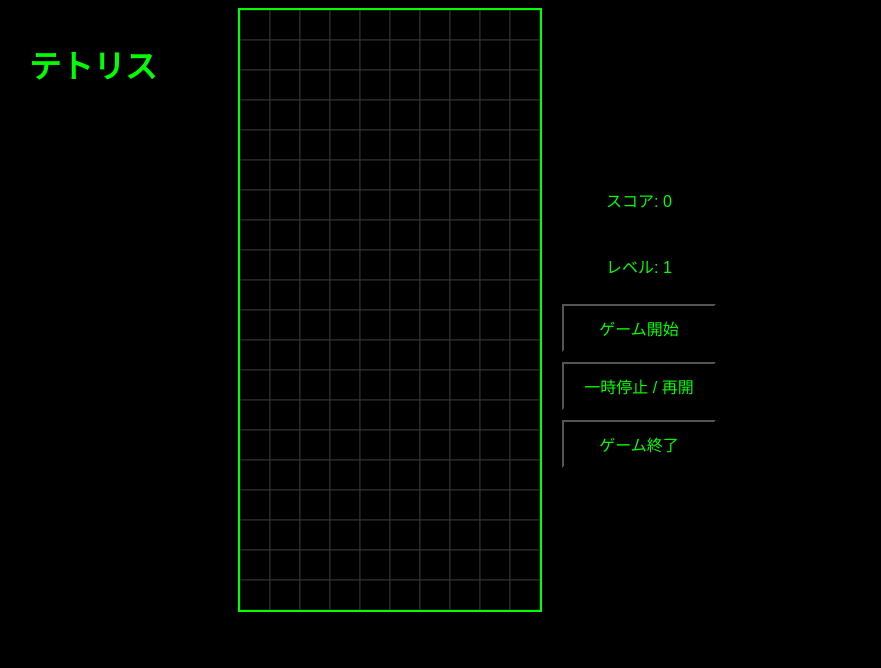
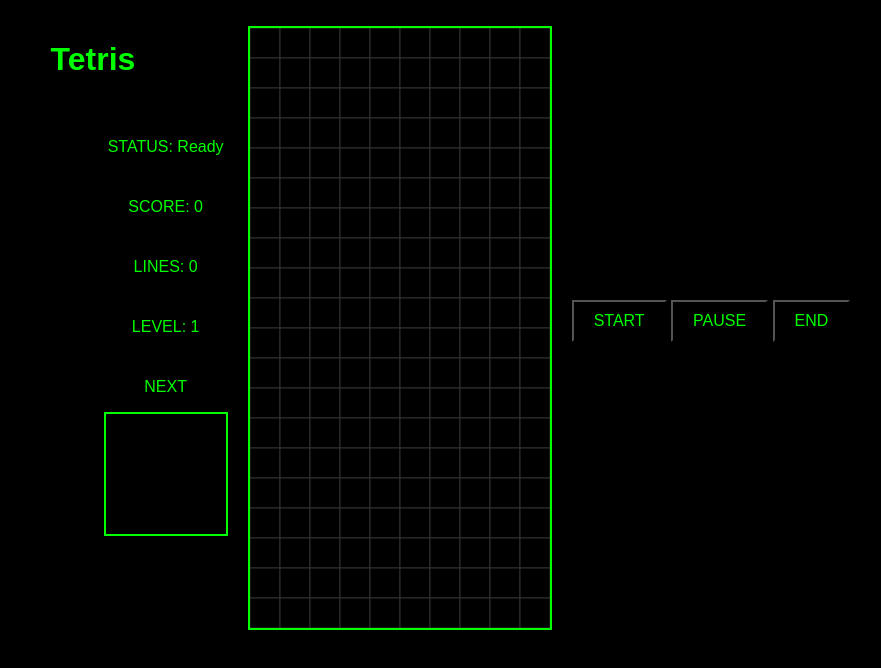
Before and after one commit to waon885/Tetris, a plain HTML site: page index.html in a window 1280 px wide. Shown: the whole page, without its empty margins (163-1044 px from the left). Drawn offline with Linux system fonts and the light colour scheme.

Commit message:
Update index.html

```diff
--- a/index.html
+++ b/index.html
@@ -3,20 +3,39 @@
 <head>
     <meta charset="UTF-8">
     <meta name="viewport" content="width=device-width, initial-scale=1.0">
-    <title>テトリス</title>
+    <title>Tetris</title>
     <link rel="stylesheet" href="style.css">
     <link href="https://fonts.googleapis.com/css2?family=Press+Start+2P&display=swap" rel="stylesheet">
-    </head>
+</head>
 <body>
-    <h1>テトリス</h1>
-    <canvas id="tetrisCanvas" width="300" height="600"></canvas>
-    <div id="game-info">
-        <p>スコア: <span id="score">0</span></p>
-        <p>レベル: <span id="level">1</span></p>
-        <button id="startButton">ゲーム開始</button>
-        <button id="pauseButton">一時停止 / 再開</button>
-        <button id="endGameButton">ゲーム終了</button>
+
+    <div class="game-column" id="left-column">
+        <h1>Tetris</h1>
+        <div id="game-info">
+            <p>STATUS: <span id="status">Ready</span></p>
+            <p>SCORE: <span id="score">0</span></p>
+            <p>LINES: <span id="lines">0</span></p>
+            <p>LEVEL: <span id="level">1</span></p>
+            <div class="next-mino-container">
+                <p>NEXT</p>
+                <canvas id="nextMinoCanvas" width="120" height="120"></canvas>
+            </div>
+        </div>
     </div>
+
+    <div class="game-column" id="center-column">
+        <div id="game-container">
+            <div id="game-over-message" class="hidden">GAME OVER</div>
+            <canvas id="tetrisCanvas" width="300" height="600"></canvas>
+        </div>
+    </div>
+
+    <div class="game-column" id="right-column">
+        <button id="startButton">START</button>
+        <button id="pauseButton">PAUSE</button>
+        <button id="endGameButton">END</button>
+    </div>
+
     <script src="script.js"></script>
 </body>
 </html>
```
